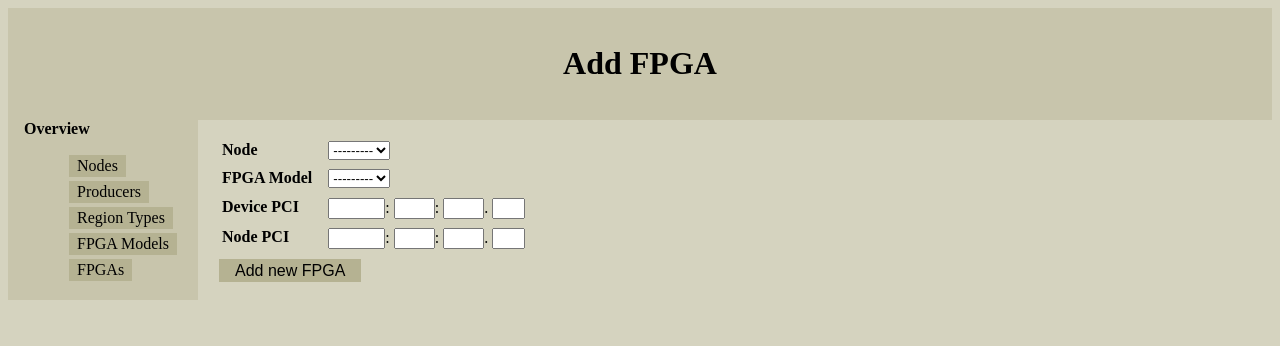
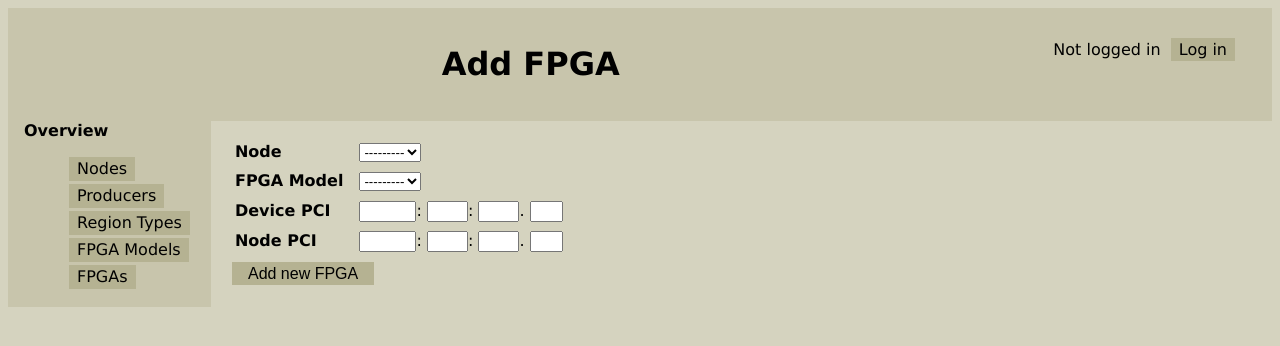
Before and after one commit to VLSI-EDA/rc3e-manager, a Django app: page /fpga_manager/fpgas/create/ in a window 1280 px wide. Shown: the top 346 px of the page. Run offline with Django 3.2, Linux system fonts and the light colour scheme; data that the repository does not hold is empty.

Commit message:
Drafted user management, login, logout
* Not functional yet, mostly inclusion into header bar
* Style update, use a more pleasing font

```diff
--- a/fpga_manager/forms.py
+++ b/fpga_manager/forms.py
@@ -1,5 +1,6 @@
-from django.forms import ModelChoiceField, CharField, TextInput
+from django.forms import ModelChoiceField, CharField, TextInput, DateField
 from django.forms import ModelForm
+from django.forms import ValidationError
 
 from fpga_manager.models import Fpga
 from fpga_manager.models import FpgaModel
@@ -50,3 +51,23 @@ class AddFpgaForm(ModelForm):
     node_pci_function = create_pci_field(PciAddress.FUNCTION_CHARS)
 
     # The actual setting of values will be handled by views.add_fpga
+
+
+class AddVFpgaForm(ModelForm):
+    creation_time = DateField()
+    termination_time = DateField()
+
+    # TODO: continue
+    # TODO: get the currently logged in user
+    # TODO: make sure all selected regions are consecutive and on the same fpga
+    # TODO: how to get the memory device path?
+
+    def clean(self):
+        cleaned_data = super(AddVFpgaForm, self).clean()
+        from_time = cleaned_data.get("creation_time")
+        end_time = cleaned_data.get("termination_time")
+
+        if from_time and end_time:
+            if end_time < from_time:
+                raise ValidationError("Creation time must be before the termination time")
+        return cleaned_data
--- a/fpga_manager/static/css/layout.css
+++ b/fpga_manager/static/css/layout.css
@@ -2,6 +2,7 @@
     --bg-color: #D5D3BF;
     --alt-bg-color: #C8C5AC;
     --button-color: #B5B292;
+    font-family: "Lucida Sans Unicode", "Lucida Grande", sans-serif;
 }
 
 body {
@@ -12,7 +13,6 @@ header {
     background-color: var(--alt-bg-color);
     clear: both;
     padding: 1em;
-    text-align: center;
 }
 
 nav {
@@ -79,8 +79,20 @@ a {
 }
 
 a:hover {
-    border: solid 1px;
+    border: solid 1px var(--button-color);
     margin: 4px;
+    background-color: var(--bg-color);
+}
+
+div.header_title {
+    text-align: center;
+}
+
+div.user_detail {
+    float: right;
+    display: inline;
+    padding: 1em;
+    text-align: left;
 }
 
 .content {
--- a/fpga_manager/templates/layout_template.html
+++ b/fpga_manager/templates/layout_template.html
@@ -10,7 +10,21 @@
 <body>
 
 <header>
-    {% block header %}{% endblock %}
+
+    <div class="user_detail">
+        {% if request.user.is_authenticated %}
+            Logged in as <b>{{ request.user }}</b>
+            <a href={% url 'logout' %}>Log out</a>
+        {% else %}
+            Not logged in
+            <a href={% url 'login' %}>Log in</a>
+        {% endif %}
+    </div>
+
+    <div class="header_title">
+        {% block header %}{% endblock %}
+    </div>
+
 </header>
 
 <nav>
--- /dev/null
+++ b/fpga_manager/templates/login.html
@@ -0,0 +1,4 @@
+<!DOCTYPE html>
+<html>
+<!-- TODO build a login page !-->
+</html>
--- /dev/null
+++ b/fpga_manager/templates/logout.html
@@ -0,0 +1,4 @@
+<!DOCTYPE html>
+<html>
+<!-- TODO build a logout page !-->
+</html>
--- a/fpga_manager/urls.py
+++ b/fpga_manager/urls.py
@@ -1,4 +1,5 @@
 from django.conf.urls import url
+from django.contrib.auth import views as auth_views
 from django.urls import reverse_lazy
 from django.views.generic import ListView, CreateView, DeleteView
 
@@ -8,6 +9,10 @@ from fpga_manager.models import Fpga, FpgaModel, Node, Producer, RegionType
 urlpatterns = [
 
     # TODO All the update views
+
+    # --- General purpose URLs ---
+    url(r'^login/$', auth_views.login, name='login'),
+    url(r'^logout/$', auth_views.logout, name='logout'),
 
     # --- Node-related URLs ---
     url(r'^nodes/list/',
```
Also changed, not shown: fpga_manager/models/vfpga.py (+13 -2 lines).
